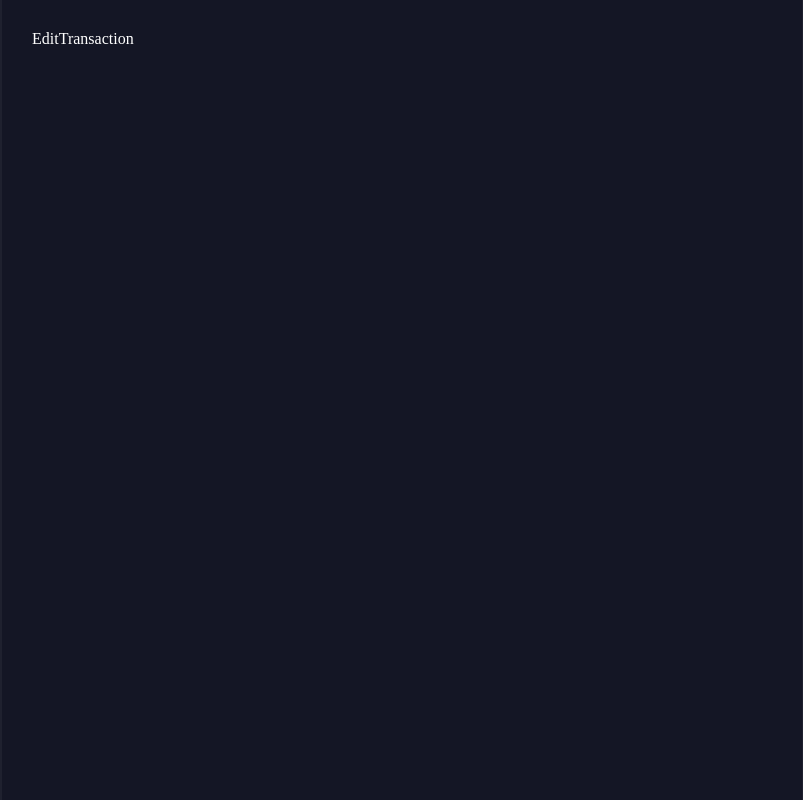
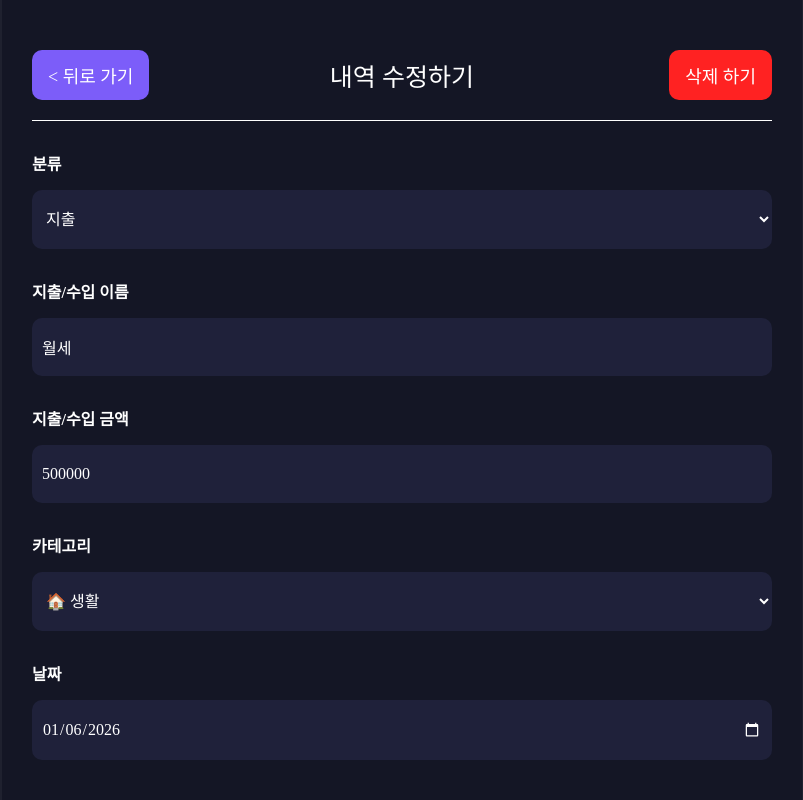
Before and after one commit to Steady-K/onebite-account-book, a React (Vite) app: page /edit-transaction/1 in a window 1280 px wide. Shown: the top 800 px of the page, without its empty margins (238-1041 px from the left). Built offline with nearby package versions, Linux system fonts and the light colour scheme; a web font is replaced by a local one.

Commit message:
feat: Day22 mission

```diff
--- a/src/components/Button.css
+++ b/src/components/Button.css
@@ -8,3 +8,14 @@
   white-space: nowrap;
   color: #ffffff;
 }
+
+.Delete-Button {
+  background-color: #ff2222;
+  cursor: pointer;
+  border: none;
+  border-radius: 10px;
+  padding: 12px 16px;
+  font-size: 18px;
+  white-space: nowrap;
+  color: #ffffff;
+}
--- a/src/components/Button.jsx
+++ b/src/components/Button.jsx
@@ -1,8 +1,11 @@
 import "./Button.css";
 
-const Button = ({ text, onClick }) => {
+const Button = ({ text, onClick, type = "default" }) => {
   return (
-    <button onClick={onClick} className="Button">
+    <button
+      onClick={onClick}
+      className={`Button ${type === "delete" ? "Delete-Button" : ""}`}
+    >
       {text}
     </button>
   );
--- a/src/components/TransactionEditor.jsx
+++ b/src/components/TransactionEditor.jsx
@@ -1,6 +1,6 @@
 import "./TransactionEditor.css";
 import { CATEGORY_LABEL } from "../constants/category";
-import { useState } from "react";
+import { useEffect, useState } from "react";
 import { useNavigate } from "react-router-dom";
 
 const getStringDate = (targetDate) => {
@@ -18,7 +18,7 @@ const getStringDate = (targetDate) => {
   return `${year}-${month}-${date}`;
 };
 
-export default function TransactionEditor({ onSubmit }) {
+export default function TransactionEditor({ onSubmit, initData }) {
   const nav = useNavigate();
   const [input, setInput] = useState({
     name: "",
@@ -58,6 +58,18 @@ export default function TransactionEditor({ onSubmit }) {
       return nav(-1);
     }
   };
+  useEffect(() => {
+    if (initData) {
+      setInput({
+        name: initData.name,
+        amount: initData.amount,
+        type: initData.type,
+        category: initData.category,
+        date: new Date(initData.date),
+      });
+    }
+  }, [initData]);
+
   return (
     <div className="TransactionEditor">
       <div>
--- a/src/components/TransactionItem.jsx
+++ b/src/components/TransactionItem.jsx
@@ -1,10 +1,17 @@
 import "./TransactionItem.css";
 import { useNavigate } from "react-router-dom";
 import { CATEGORY_LABEL } from "../constants/category";
+import { useContext } from "react";
+import { TransactionDispatchContext } from "../App";
 
 export default function TransactionItem(props) {
   const nav = useNavigate();
   const { id, name, amount, type, category, date } = props;
+  const { onDeleteTransaction } = useContext(TransactionDispatchContext);
+
+  const onClickDeleteButton = () => {
+    onDeleteTransaction(id);
+  };
 
   return (
     <div className="TransactionItem">
@@ -29,7 +36,9 @@ export default function TransactionItem(props) {
         >
           수정
         </div>
-        <div className="delete_button">삭제</div>
+        <div onClick={onClickDeleteButton} className="delete_button">
+          삭제
+        </div>
       </div>
     </div>
   );
--- a/src/pages/EditTransaction.jsx
+++ b/src/pages/EditTransaction.jsx
@@ -1,5 +1,60 @@
+import { useContext } from "react";
+import Button from "../components/Button";
+import Header from "../components/Header";
+import TransactionEditor from "../components/TransactionEditor";
+import { TransactionDispatchContext, TransactionStateContext } from "../App";
+import { useNavigate, useParams } from "react-router-dom";
+
 const EditTransaction = () => {
-  return <div>EditTransaction</div>;
+  const { id } = useParams();
+
+  const transactions = useContext(TransactionStateContext);
+
+  const editTransaction = transactions.find(
+    (transaction) => transaction.id === Number(id)
+  );
+
+  const { onUpdateTransaction, onDeleteTransaction } = useContext(
+    TransactionDispatchContext
+  );
+  const nav = useNavigate();
+
+  const onSubmit = (input) => {
+    onUpdateTransaction({
+      id: editTransaction.id,
+      name: input.name,
+      amount: input.amount,
+      type: input.type,
+      category: input.category,
+      date: input.date.getTime(),
+    });
+    nav("/", { replace: true });
+  };
+  const onEditDeleteButtonClick = () => {
+    const isConfirmed = window.confirm(
+      "삭제하면 복구할 수 없습니다.\n정말 삭제 하시겠습니까?"
+    );
+    if (!isConfirmed) return;
+    onDeleteTransaction(Number(id));
+    nav(-1);
+  };
+
+  return (
+    <div>
+      <Header
+        title={"내역 수정하기"}
+        leftChild={<Button onClick={() => nav(-1)} text={"< 뒤로 가기"} />}
+        rigthChild={
+          <Button
+            onClick={onEditDeleteButtonClick}
+            text={"삭제 하기"}
+            type="delete"
+          />
+        }
+      />
+      <TransactionEditor initData={editTransaction} onSubmit={onSubmit} />
+    </div>
+  );
 };
 
 export default EditTransaction;
```
